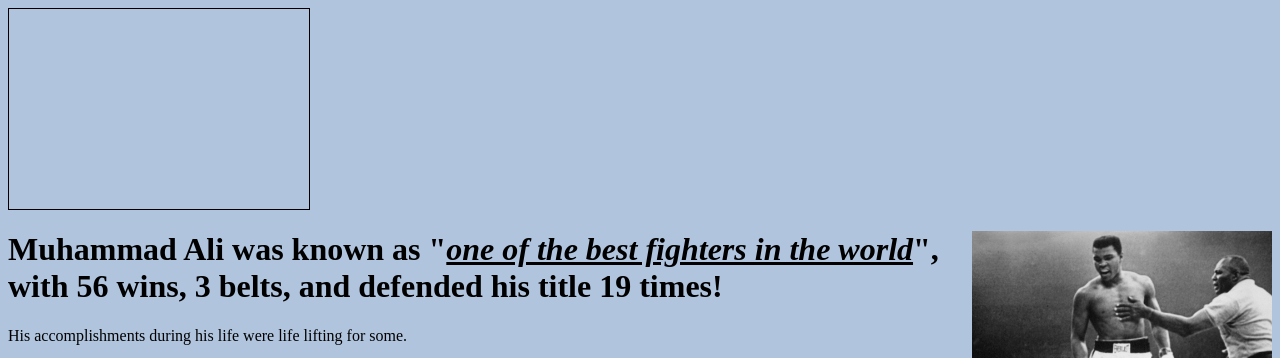
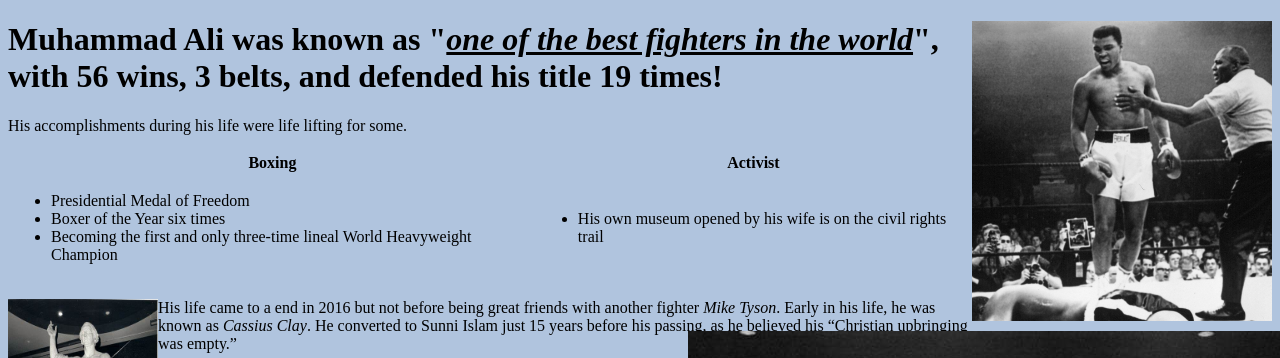
Before and after one commit to BlaineLambert/progoat, a plain HTML site: page index.html in a window 1280 px wide. Shown: the top 358 px of the page. Drawn offline with Linux system fonts and the light colour scheme.

Commit message:
format more

```diff
--- a/index.html
+++ b/index.html
@@ -5,14 +5,11 @@
 <style>
   .image-container {
       position: relative; /* Establishes a positioning context for the container */
-      width: 300px;
-      height: 200px;
-      border: 1px solid #000;
     }
 
     .moving-image {
       position: absolute; /* Position the image absolutely within the container */
-      top: 600px; /* Distance from the top of the container */
+      top: 310px; /* Distance from the top of the container */
       left: 680px; /* Distance from the left of the container */
     }
 
```
